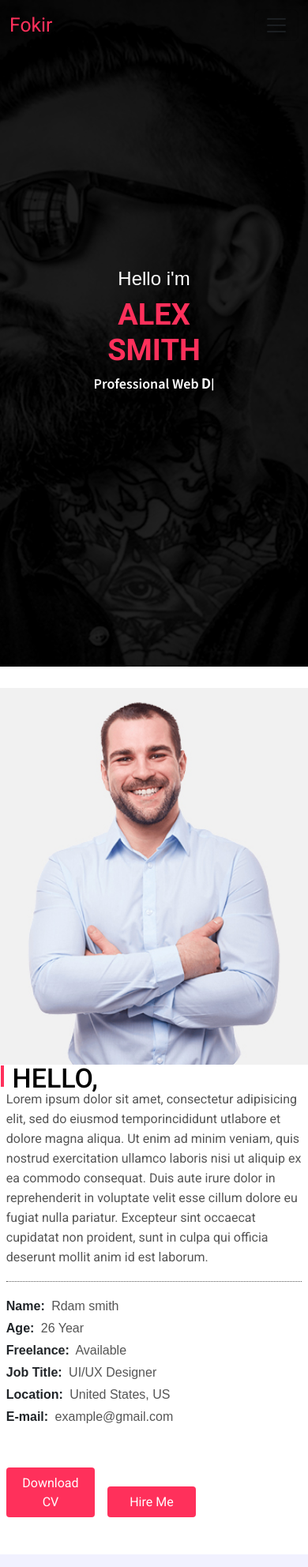
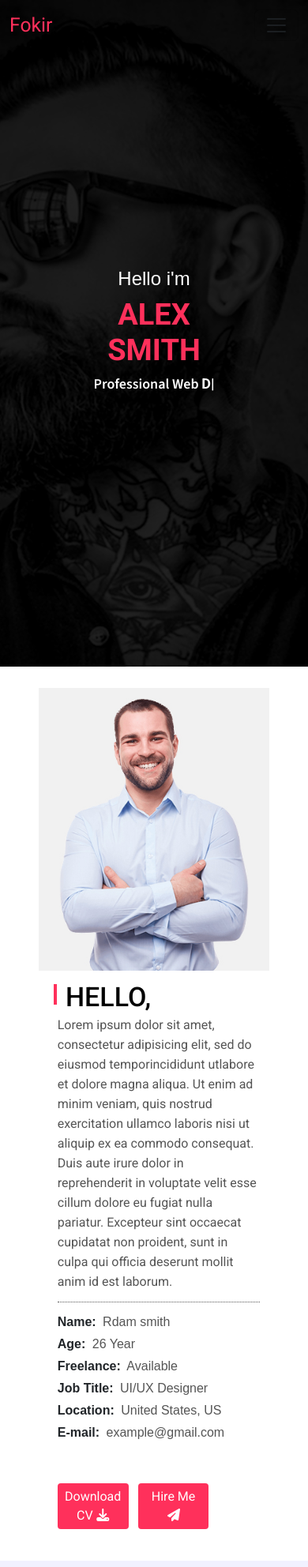
Before and after one commit to rawwaanntarekk/Fokir, a website: page index.html in a window 390 px wide. Shown: the top 1984 px of the page at 79% size. Drawn offline with nearby package versions, Linux system fonts and the light colour scheme.

Commit message:
about section is completed and important icons are added

```diff
--- a/CSS/Styles.css
+++ b/CSS/Styles.css
@@ -256,15 +256,64 @@ button:hover {
     z-index: -1;
     display: none;
 
+
 }
 
+#about .about-image .image {
+    overflow: hidden;
+    position: relative;
+}
+
+.layer {
+    position: absolute;
+    width: 100%;
+    height: 100%;
+    background-color: rgba(0, 0, 0, 0.5);
+    z-index: 1;
+    transition-duration: 0.4s;
+    top: 100%;
+}
+
+.layer i {
+    color: white !important;
+    cursor: pointer;
+}
+
+
+
+.about-image:hover .layer {
+    top: 0;
+
+}
+
+
 /* Responsive adjustments */
-@media (min-width:992px) {
+
+@media (max-width:992px) {
+    #about .about-text button {
+        width: 35% !important;
+    }
+
+    #about .about-image {
+        margin-bottom: .925rem;
+    }
+
+    #about .about-text p {
+        margin-top: 1.8rem;
+    }
+
+    #about .about-text .Inner {
+        padding: 5% 0rem !important;
+    }
+}
+
+@media (min-width:1200px) {
     #about .about-image::before {
         display: block;
     }
+
     #about .about-text button {
-        width: 25% !important;
+        width: 30% !important;
     }
 
 
@@ -590,11 +639,13 @@ button:hover {
     padding: 1.5%;
     float: left;
     width: calc(100% / 3);
+
 }
 
 #portfolio .image {
     position: relative;
     overflow: hidden;
+    cursor: pointer;
 }
 
 #portfolio .image img {
@@ -602,17 +653,18 @@ button:hover {
     display: block;
 }
 
-#portfolio .image::before {
+#portfolio .image .image-layer {
     position: absolute;
     content: '';
     width: 100%;
     height: 100%;
+    top: 0;
     opacity: 0;
     background-color: rgba(0, 0, 0, 0.2);
     transition-duration: 0.4s;
 }
 
-#portfolio .image:hover::before {
+#portfolio .image:hover .image-layer {
     opacity: 1;
 }
 
--- a/index.html
+++ b/index.html
@@ -69,12 +69,22 @@
 
     <!-- Start About section -->
     <div id="about">
-        <div class=" container">
-            <div class="content row">
-                <div class="about-image col-sm-12 mb-sm-5 col-md-5 col-lg-5 position-relative ">
-                    <img src="Images/about.jpg" class="w-100" alt="Person">
+        <div class=" container w-75">
+            <div class="content row  mx-auto ">
+                <div class="about-image col-sm-12 mb-sm-5 col-md-12 mx-auto col-lg-4 position-relative  p-0">
+                    <div class="image">
+                        <img src="Images/about.jpg" class="w-100" alt="about">
+                        <div class="layer d-flex justify-content-center align-items-center  ">
+                            <i class="fa-brands fa-facebook-f px-2"></i>
+                            <i class="fa-brands fa-twitter px-2"></i>
+                            <i class="fa-brands fa-google px-2"></i>
+                            <i class="fa-brands fa-github px-2"></i>
+
+                        </div>
+                    </div>
+
                 </div>
-                <div class="about-text col-sm-12 col-md-7 ">
+                <div class="about-text col-sm-12 col-md-12 col-lg-8 ps-4 ">
                     <div class="Inner w-100">
                         <div class="heading mb-md-4">
                             <h2 class="Capatilized">Hello,</h2>
@@ -107,8 +117,10 @@
                                 </li>
                                 <li class="mb-1"><strong class="text-dark pe-1">E-mail:</strong> example@gmail.com</li>
                         </ul>
-                        <button href=""><a href="">Download CV</a></button>
-                        <button href=""><a href="">Hire Me </a></i></button>
+                        <button href=""><a href="">Download CV <span><i
+                                        class="fa-solid fa-download"></i></span></a></button>
+                        <button href=""><a href="">Hire Me <span><i
+                                        class="fa-solid fa-paper-plane"></i></span></a></i></button>
 
                     </div>
 
@@ -203,33 +215,53 @@
                 </ul>
                 <div class="Images">
                     <div class="inner">
-                        <div class="image">
+                        <div class="image position-relative">
                             <img src="Images/portfolio/1.jpg" alt="clock1">
+                            <div class="image-layer"></div>
                         </div>
                     </div>
                     <div class="inner">
                         <div class="image">
                             <img src="Images/portfolio/2.jpg" alt="clock1">
+                            <div class="image-layer d-flex justify-content-end align-items-end p-3">
+                                <i class="fa-regular fa-file-image"></i>
+                            </div>
+
                         </div>
                     </div>
                     <div class="inner">
                         <div class="image">
                             <img src="Images/portfolio/3.jpg" alt="clock1">
+                            <div class="image-layer d-flex justify-content-end align-items-end p-3">
+                                <i class="fa-regular fa-file-image"></i>
+                            </div>
+
                         </div>
                     </div>
                     <div class="inner">
                         <div class="image">
                             <img src="Images/portfolio/4.jpg" alt="clock1">
+                            <div class="image-layer d-flex justify-content-end align-items-end p-3">
+                                <i class="fa-regular fa-file-image"></i>
+                            </div>
                         </div>
                     </div>
                     <div class="inner">
                         <div class="image">
                             <img src="Images/portfolio/5.jpg" alt="clock1">
+                            <div class="image-layer d-flex justify-content-end align-items-end p-3">
+                                <i class="fa-regular fa-file-image"></i>
+                            </div>
+
                         </div>
                     </div>
                     <div class="inner">
                         <div class="image">
                             <img src="Images/portfolio/6.jpg" alt="clock1">
+                            <div class="image-layer d-flex justify-content-end align-items-end p-3">
+                                <i class="fa-regular fa-file-image"></i>
+                            </div>
+
                         </div>
                     </div>
                 </div>
```
